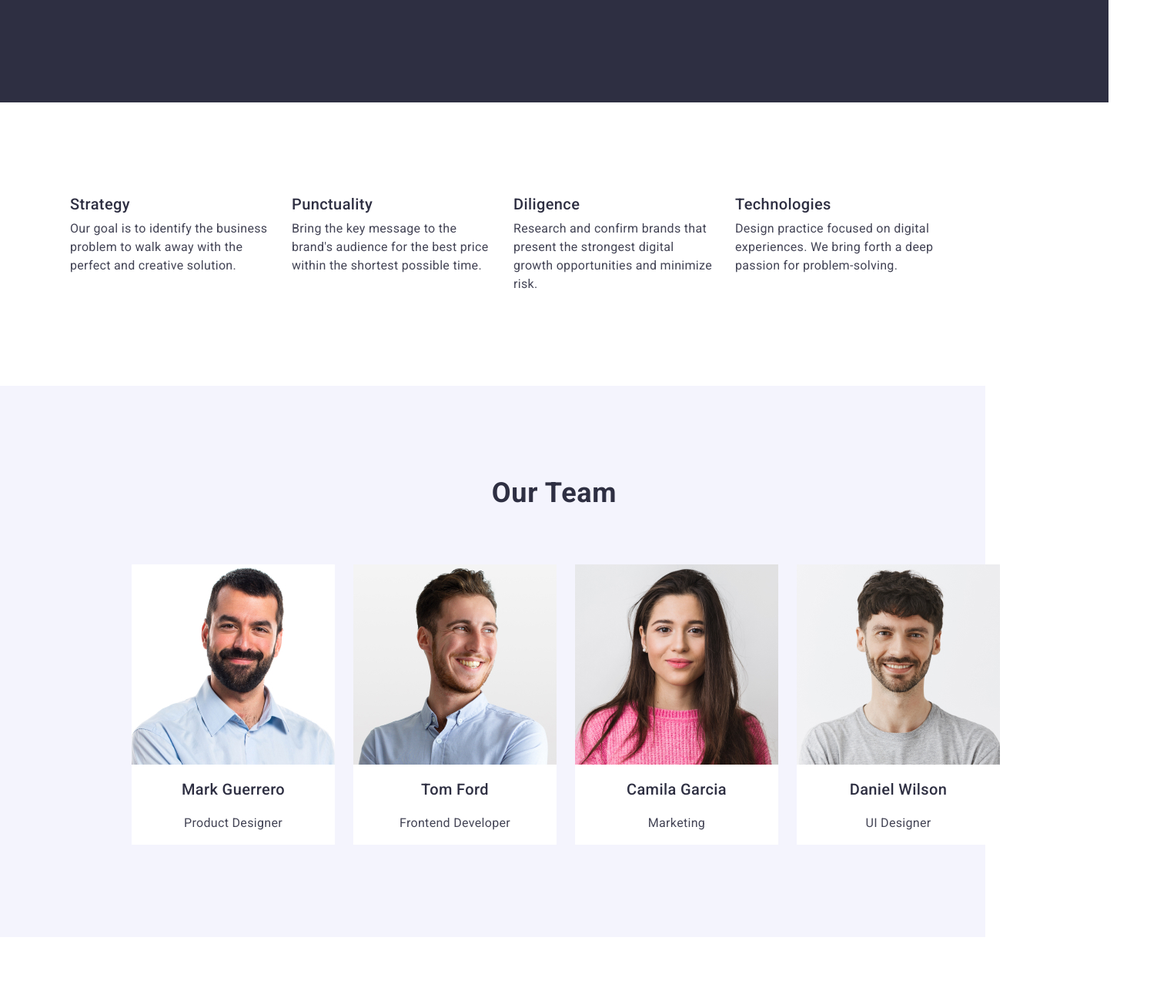
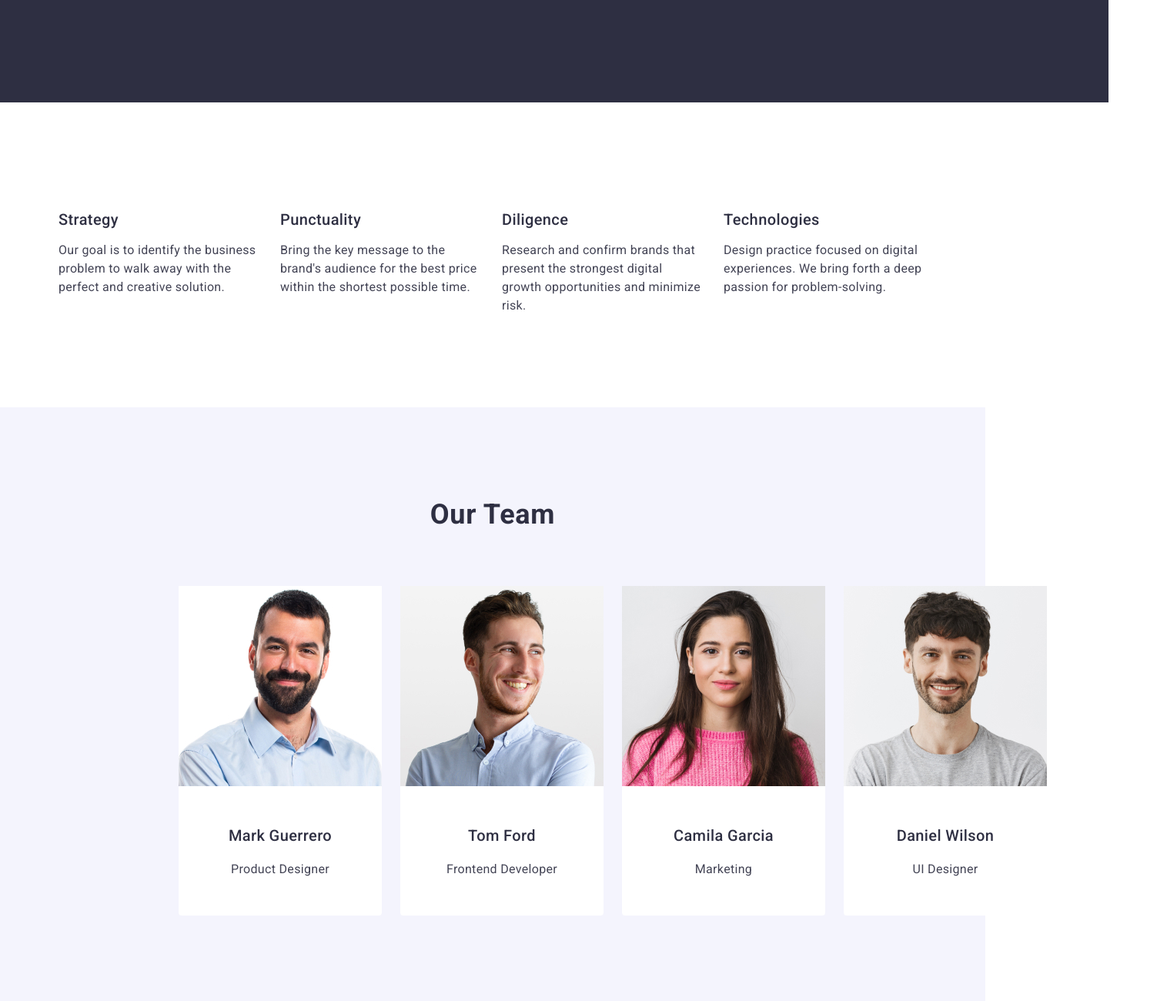
Before and after one commit to viacheslavpetruk/goit-markup-hw-03, a plain HTML site: page index.html in a window 1280 px wide. Shown: the part 540-1840 px from the top of the page at 77% size, 1516 px wide, since content can reach past the window. Drawn offline with nearby package versions, Linux system fonts and the light colour scheme.

Commit message:
add index file

```diff
--- a/css/style.css
+++ b/css/style.css
@@ -19,7 +19,7 @@ img {
 }
 
 .container {
-    width: 1440px;
+    width: 1158px;
     padding: 0 15px;
     margin: 0 auto;
 }
@@ -154,19 +154,18 @@ img {
 }
 
 .features {
-    max-width: 1158px;
-
-    padding: 120px 15px;
+    padding: 120px 0;
     margin: 0 auto;
 }
  .features-list {
     display: flex;
     align-items:flex-start;
     gap: 24px;
-    flex-basis: calc((100% * 3 - 24px) / 4);
+
     margin: 0;
  }
 .features-item {
+    flex-basis: calc((100% - 3 * 24px) / 4);
     align-items: center;
 }
 .features-subtitle{
@@ -177,7 +176,7 @@ img {
     letter-spacing: 0.02em;
     text-align: left;
     text-transform: capitalize;
-    margin: 0;
+    margin-bottom: 8px;
 }
 .features-text {
     max-width: 264px;
@@ -192,16 +191,17 @@ img {
 /* ------------------------------- */
 /* -----------team---------------- */
  .team-section {
-    max-width: 1440px;
+    /* max-width: 1440px; */
     padding-bottom: 120px;
+    padding-top: 120px;
     margin: 0 auto;
     background-color: #F4F4FD;
  }
 
  .team-title {
-    padding-top: 120px;
+
     margin: 0;
-    padding-bottom: 72px;
+    margin-bottom: 72px;
     color: #2e2f42;
     font-size: 36px;
     line-height: 1.11;
@@ -218,7 +218,11 @@ img {
  }
 
  .team-item {
+    border-radius: 0px 0px 4px 4px;
     background-color: #FFFFFF;
+ }
+ .team-container {
+    padding: 32px 0;
  }
  .team-subtitle {
     color: #2e2f42;
--- a/index.html
+++ b/index.html
@@ -112,8 +112,10 @@
                 width="264"
                 height="260"
               />
+              <div class="team-container">
                 <h3 class="team-subtitle">Mark guerrero</h3>
                 <p class="team-text">Product designer</p>
+              </div>
             </li>
             <li class="team-item">
               <img
@@ -122,8 +124,10 @@
                 width="264"
                 height="260"
               />
+              <div class="team-container">
                 <h3 class="team-subtitle">Tom ford</h3>
                 <p class="team-text">Frontend developer</p>
+              </div>
             </li>
             <li class="team-item">
               <img
@@ -132,8 +136,10 @@
                 width="264"
                 height="260"
               />
+              <div class="team-container">
                 <h3 class="team-subtitle">Camila garcia</h3>
                 <p class="team-text">Marketing</p>
+              </div>
             </li>
             <li class="team-item">
               <img
@@ -142,8 +148,10 @@
                 width="264"
                 height="260"
               />
+              <div class="team-container">
                 <h3 class="team-subtitle">Daniel wilson</h3>
                 <p class="team-text">UI designer</p>
+              </div>
             </li>
           </ul>
         </div>
```
Lines whose indentation alone changed are shown as unchanged.
